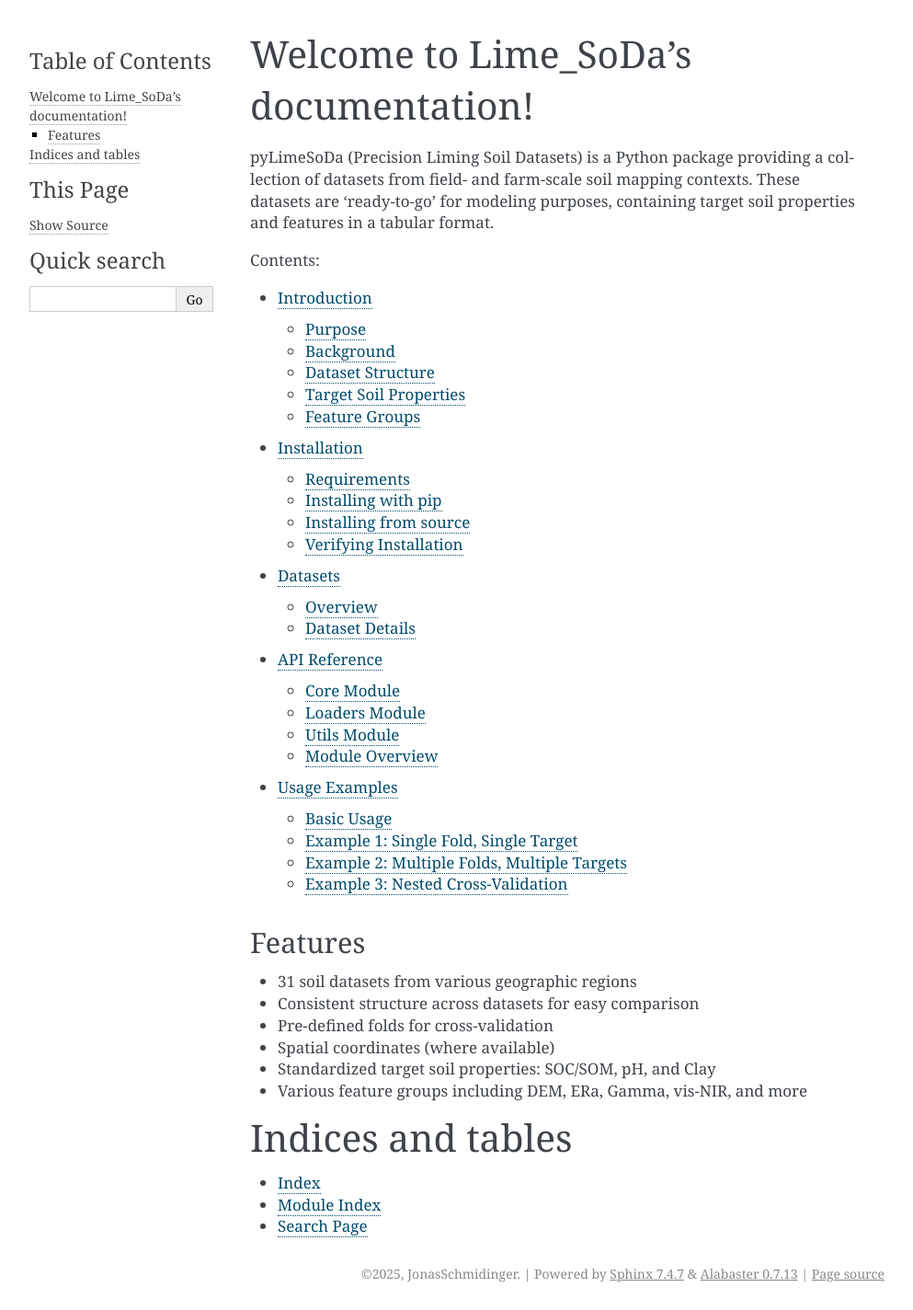
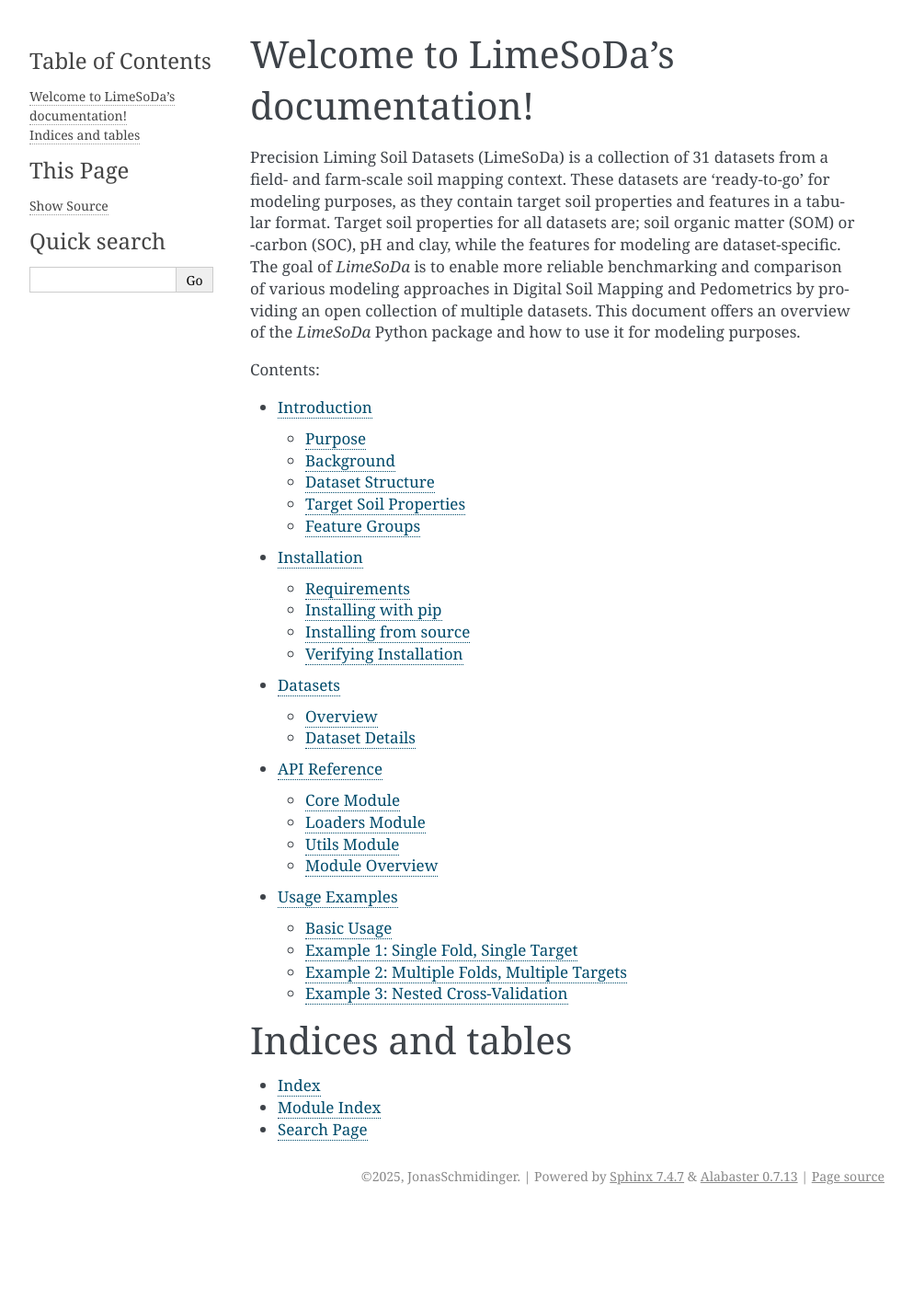
Before and after one commit to a11to1n3/LimeSoDa, a Sphinx documentation site: the page built from docs/source/index.rst, in a window 1280 px wide. Shown: the whole page at 92% size, without its empty margins (148-1141 px from the left). Built offline with Sphinx 7.4.7, drawn with Linux system fonts in a browser that asks for light colours; pages that are not in the unit, such as notebooks, are missing from menus; after the commit the page ends 1318 px from its top, so only the background shows below that.

Commit message:
Update index.rst

```diff
--- a/docs/source/index.rst
+++ b/docs/source/index.rst
@@ -1,7 +1,7 @@
-Welcome to Lime_SoDa's documentation!
+Welcome to LimeSoDa's documentation!
 =====================================
 
-pyLimeSoDa (Precision Liming Soil Datasets) is a Python package providing a collection of datasets from field- and farm-scale soil mapping contexts. These datasets are 'ready-to-go' for modeling purposes, containing target soil properties and features in a tabular format.
+Precision Liming Soil Datasets (LimeSoDa) is a collection of 31 datasets from a field- and farm-scale soil mapping context. These datasets are 'ready-to-go' for modeling purposes, as they contain target soil properties and features in a tabular format. Target soil properties for all datasets are; soil organic matter (SOM) or -carbon (SOC), pH and clay, while the features for modeling are dataset-specific. The goal of `LimeSoDa` is to enable more reliable benchmarking and comparison of various modeling approaches in Digital Soil Mapping and Pedometrics by providing an open collection of multiple datasets. This document offers an overview of the `LimeSoDa` Python package and how to use it for modeling purposes.
 
 .. toctree::
    :maxdepth: 2
@@ -16,16 +16,6 @@ pyLimeSoDa (Precision Liming Soil Datasets) is a Python package providing a coll
    contributing
    changelog
 
-Features
---------
-
-* 31 soil datasets from various geographic regions
-* Consistent structure across datasets for easy comparison
-* Pre-defined folds for cross-validation
-* Spatial coordinates (where available)
-* Standardized target soil properties: SOC/SOM, pH, and Clay
-* Various feature groups including DEM, ERa, Gamma, vis-NIR, and more
-
 Indices and tables
 ==================
 
```
